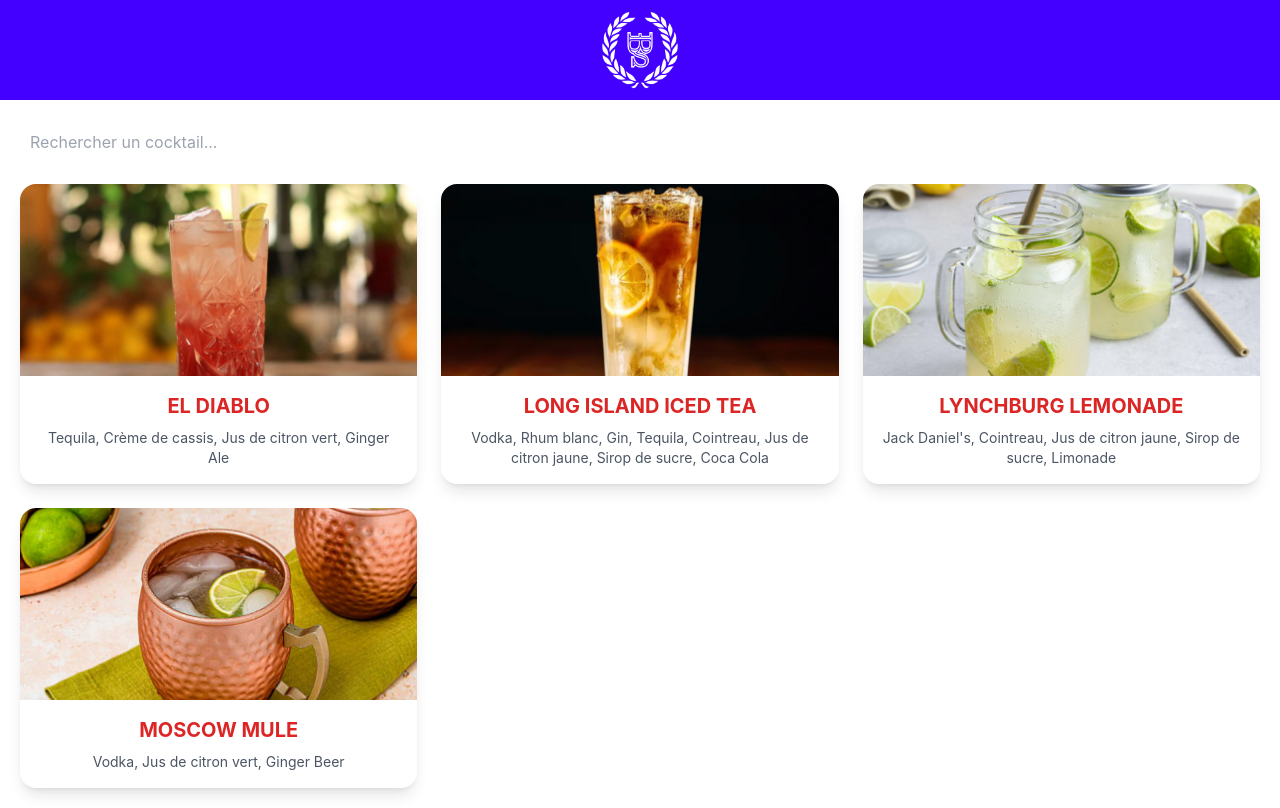
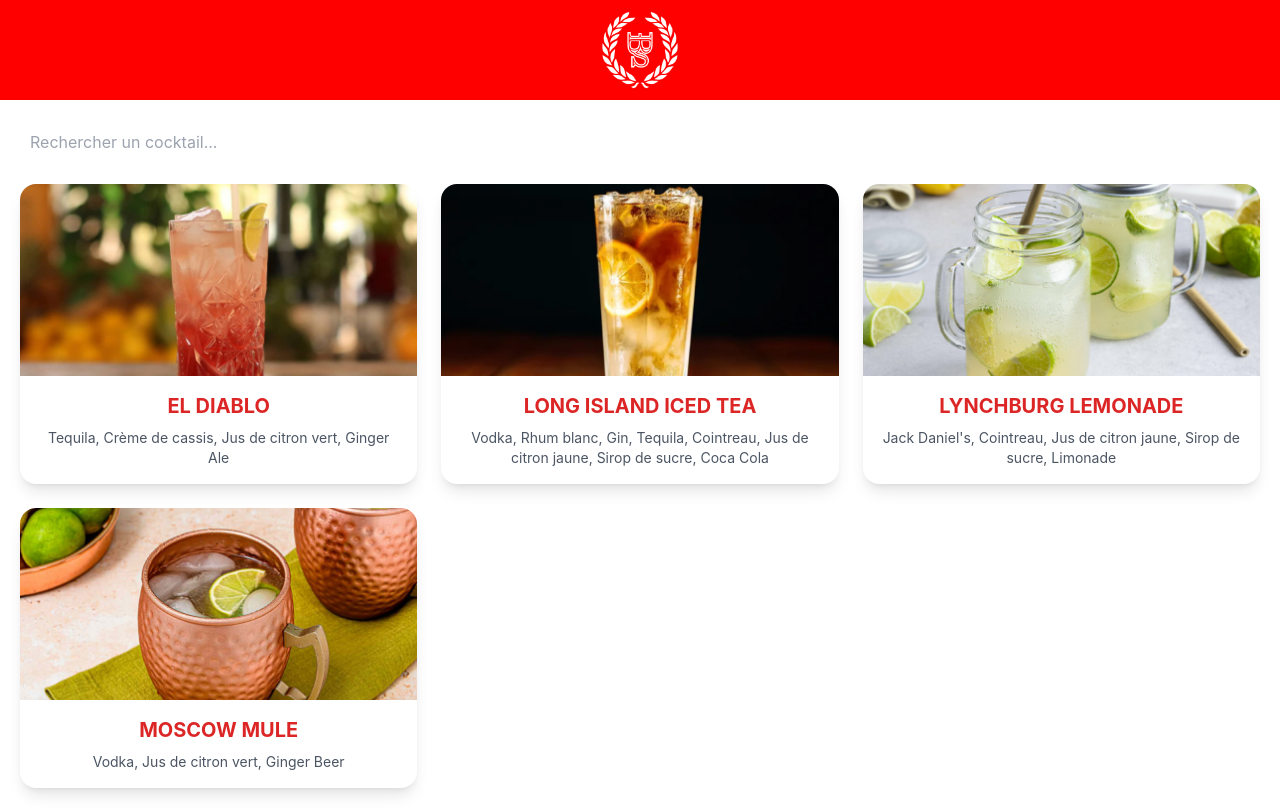
Before and after one commit to tho-bre/ebs-recipe-app, a React (Create React App) app: page / in a window 1280 px wide. Built offline with nearby package versions, Linux system fonts and the light colour scheme; the HTML template or start-up script is replaced by a standard one.

Commit message:
Update titles and colors for EBS Recette

```diff
--- a/public/index.html
+++ b/public/index.html
@@ -11,7 +11,7 @@
     />
     <link rel="apple-touch-icon" href="%PUBLIC_URL%/logo192.png" />
     <link rel="manifest" href="%PUBLIC_URL%/manifest.json" />
-    <title>React App</title>
+    <title>EBS Recette</title>
   </head>
   <body>
     <noscript>You need to enable JavaScript to run this app.</noscript>
--- a/src/App.css
+++ b/src/App.css
@@ -3,7 +3,7 @@
 }
 
 .app-header {
-  background-color: #4400ff; /* Rouge EBS FF0000 */
+  background-color: #FF0000; /* Rouge EBS */
   min-height: 100px;
   display: flex;
   align-items: center;
@@ -26,17 +26,15 @@
   font-size: 16px;
 }
 
-/* Style pour le bandeau iOS */
+/* Règle pour le haut de l'iPhone (barre d'état) */
 @supports (-webkit-touch-callout: none) {
+  body {
+    background-color: #FF0000;
+  }
   .app-header {
     padding-top: env(safe-area-inset-top);
   }
-}
-
-/* Remplacez la règle média existante par celle-ci */
-@media screen and (device-width: 390px) and (device-height: 844px) and (-webkit-device-pixel-ratio: 3) {
-  .app-header {
+  .app-container {
     padding-top: env(safe-area-inset-top);
-    background-color: #FF0000;
   }
 }
```
Also changed, not shown: public/manifest.json.
